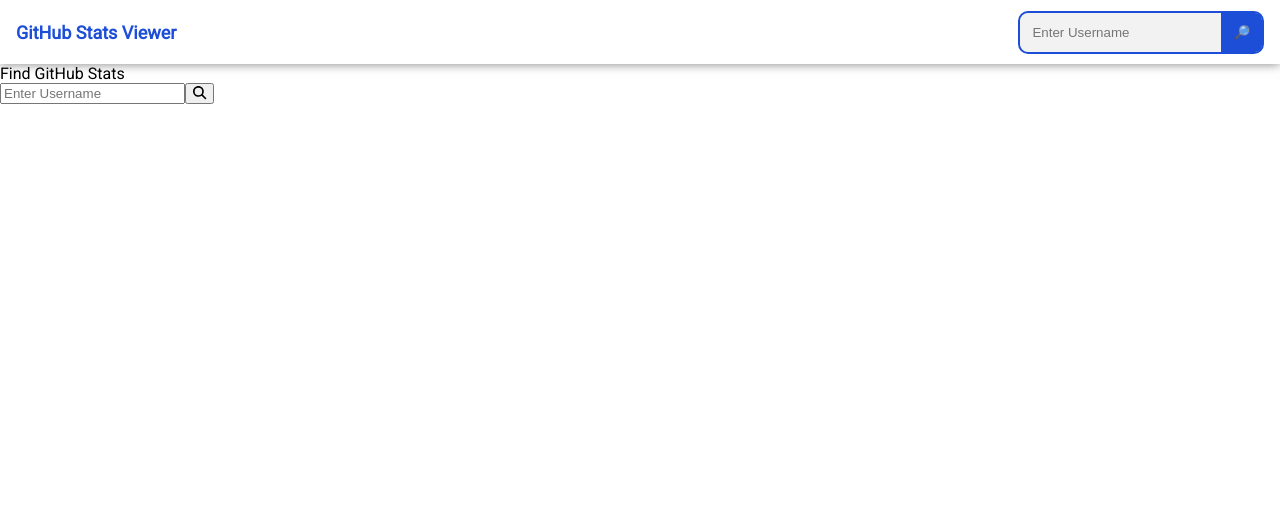
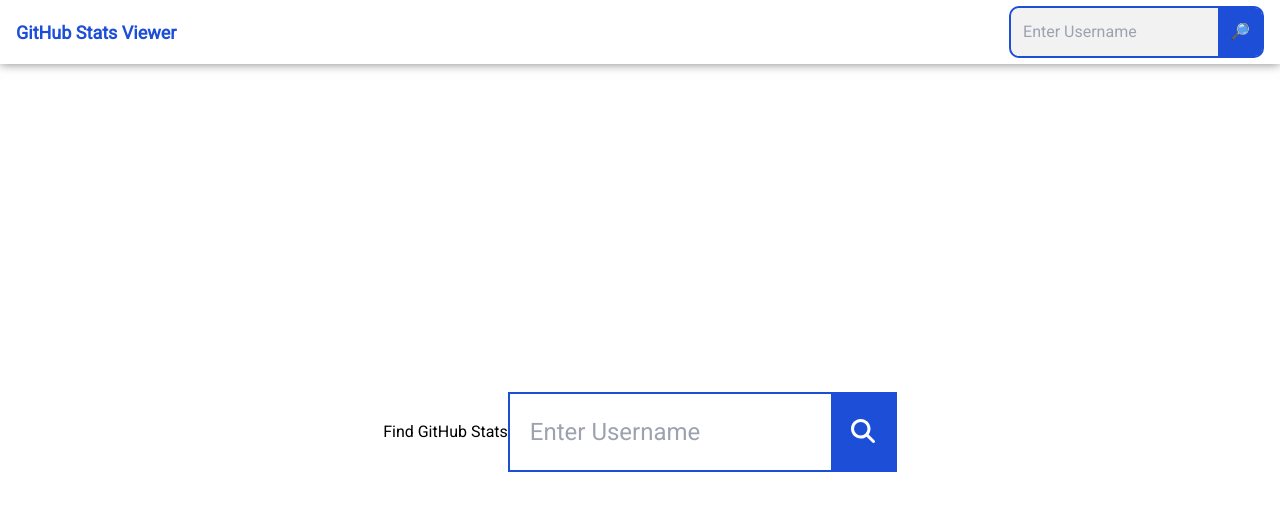
Before and after one commit to GokulAbisheak/github-stats-viewer, a React (Vite) app in the folder src/: page / in a window 1280 px wide. Shown: the top 510 px of the page. Built offline with nearby package versions, Linux system fonts and the light colour scheme.

Commit message:
Configured Tailwind CSS

```diff
--- a/src/package.json
+++ b/src/package.json
@@ -17,7 +17,8 @@
     "react": "^18.2.0",
     "react-dom": "^18.2.0",
     "react-google-charts": "^4.0.0",
-    "react-router-dom": "^6.14.1"
+    "react-router-dom": "^6.14.1",
+    "tailwindcss": "^3.3.2"
   },
   "devDependencies": {
     "@types/react": "^18.0.37",
--- a/src/src/styles/index.css
+++ b/src/src/styles/index.css
@@ -1,4 +1,8 @@
 @import url('https://fonts.googleapis.com/css2?family=Roboto&display=swap');
+
+@tailwind base;
+@tailwind components;
+@tailwind utilities;
 
 body {
   font-family: 'Roboto', sans-serif;
@@ -23,6 +27,40 @@ body {
   justify-content: center;
   justify-items: center;
   text-align: center;
+}
+
+.mid {
+  width: 100%;
+  display: flex;
+  justify-content: center;
+  justify-items: center;
+  text-align: center;
+  align-items: center;
+  height: calc(100vh - 64px);
+}
+
+.search-bar-center {
+  display: flex;
+  border: 2px solid #1d4ed8;
+}
+
+.search-bar-center input[type=text] {
+  padding: 20px;
+  font-size: 24px;
+  outline: none;
+}
+
+.search-bar-center button {
+  padding: 20px;
+  background-color: #1d4ed8;
+  color: #ffffff;
+  font-size: 24px;
+  outline: none;
+  border: none;
+}
+
+.search-bar-center button:hover {
+  background-color: #00007b;
 }
 
 .blue-text {
--- /dev/null
+++ b/src/tailwind.config.js
@@ -0,0 +1,10 @@
+/** @type {import('tailwindcss').Config} */
+export default {
+  content: [
+    "./src/**/*.{js,jsx,ts,tsx}",
+  ],
+  theme: {
+    extend: {},
+  },
+  plugins: [],
+}
```
Also changed, not shown: 1 other file (tests, documents, lock files or other folders). Lines whose indentation alone changed are shown as unchanged.
